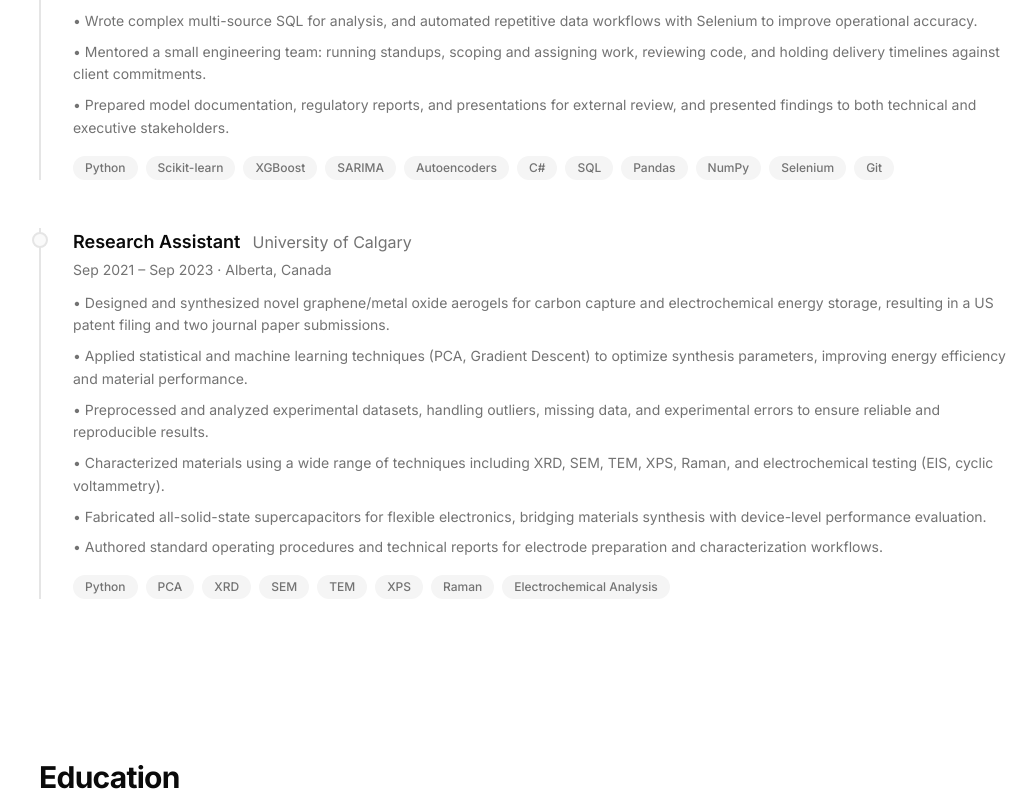
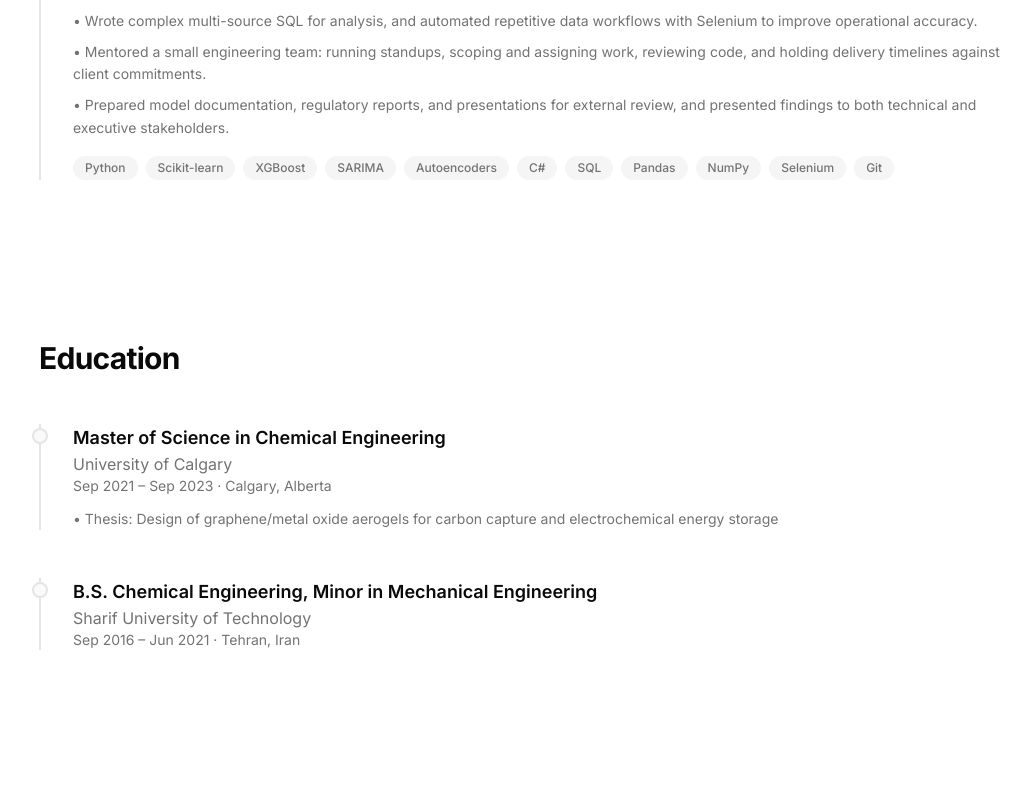
Before and after one commit to MJRaei/portfolio, a Next.js app: page / in a window 1280 px wide. Shown: the part 2349-3145 px from the top of the page, without its empty margins (113-1149 px from the left). Built offline with nearby package versions, Linux system fonts and the light colour scheme.

Commit message:
remove an experience

```diff
--- a/src/data/experience.ts
+++ b/src/data/experience.ts
@@ -39,20 +39,4 @@ export const experiences: Experience[] = [
     technologies: ["Python", "Scikit-learn", "XGBoost", "SARIMA", "Autoencoders", "C#", "SQL", "Pandas", "NumPy", "Selenium", "Git"],
     companyUrl: "https://processecology.com/",
   },
-  {
-    company: "University of Calgary",
-    role: "Research Assistant",
-    location: "Alberta, Canada",
-    startDate: "2021-09",
-    endDate: "2023-09",
-    description: [
-      "Designed and synthesized novel graphene/metal oxide aerogels for carbon capture and electrochemical energy storage, resulting in a US patent filing and two journal paper submissions.",
-      "Applied statistical and machine learning techniques (PCA, Gradient Descent) to optimize synthesis parameters, improving energy efficiency and material performance.",
-      "Preprocessed and analyzed experimental datasets, handling outliers, missing data, and experimental errors to ensure reliable and reproducible results.",
-      "Characterized materials using a wide range of techniques including XRD, SEM, TEM, XPS, Raman, and electrochemical testing (EIS, cyclic voltammetry).",
-      "Fabricated all-solid-state supercapacitors for flexible electronics, bridging materials synthesis with device-level performance evaluation.",
-      "Authored standard operating procedures and technical reports for electrode preparation and characterization workflows.",
-    ],
-    technologies: ["Python", "PCA", "XRD", "SEM", "TEM", "XPS", "Raman", "Electrochemical Analysis"],
-  },
 ];
```
